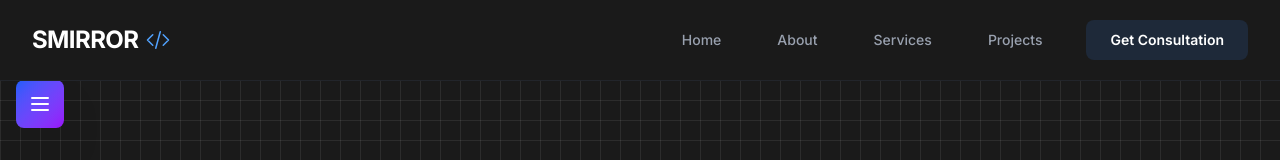
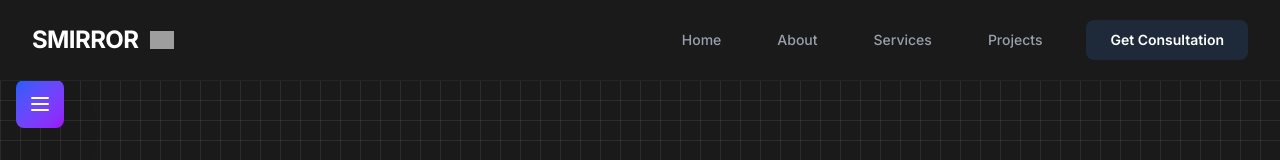
Before and after one commit to Samuel-soita/website1frontend, a Next.js app: page /about in a window 1280 px wide. Shown: the top 160 px of the page. Built offline with nearby package versions, Linux system fonts and the light colour scheme; grey boxes are pictures that could not be loaded.

Commit message:
feat: update navigation to use custom SM.ICON.png instead of code bracket icon

```diff
--- a/src/components/Navigation.tsx
+++ b/src/components/Navigation.tsx
@@ -2,7 +2,7 @@
 
 import { useState } from 'react';
 import Link from 'next/link';
-import { CodeBracketIcon } from '@heroicons/react/24/outline';
+import Image from 'next/image';
 
 export default function Navigation() {
   const [isMenuOpen, setIsMenuOpen] = useState(false);
@@ -29,11 +29,21 @@ export default function Navigation() {
             className="group relative"
             aria-label="SMIRROR Solutions Home"
           >
-            <div className="flex items-center gap-2">
+            <div className="flex items-center gap-3">
               <span className="text-2xl font-bold text-white tracking-tight">
                 SMIRROR
               </span>
-              <CodeBracketIcon className="w-6 h-6 text-blue-400 group-hover:text-blue-300 transition-colors duration-300" />
+              <Image
+                src="/SM.ICON.png"
+                alt="SMIRROR Icon"
+                width={24}
+                height={24}
+                className="object-contain group-hover:scale-110 transition-transform duration-300"
+                onError={(e) => {
+                  // Fallback to a simple dot if image fails to load
+                  e.currentTarget.style.display = 'none';
+                }}
+              />
             </div>
             <div className="absolute -bottom-1 left-0 w-0 h-0.5 bg-blue-500 group-hover:w-full transition-all duration-300"></div>
           </Link>
```
